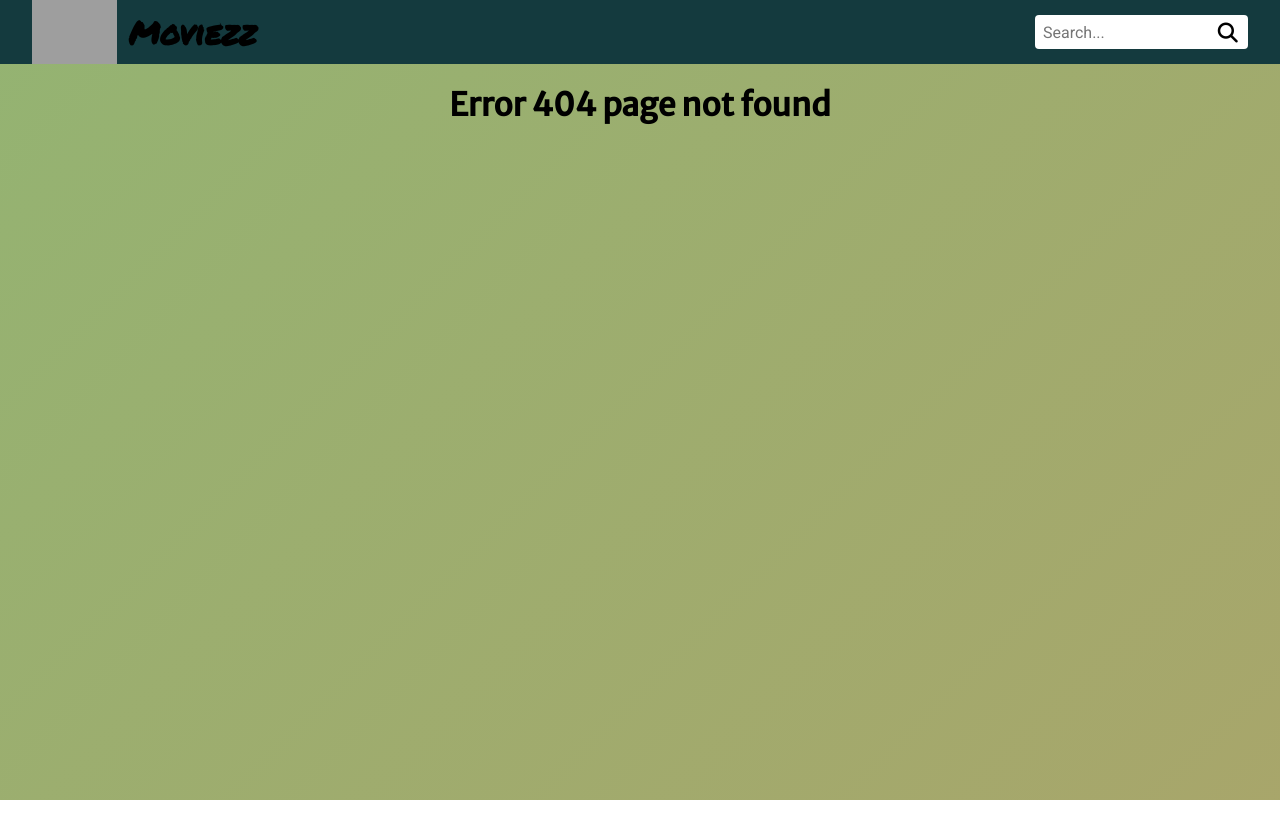
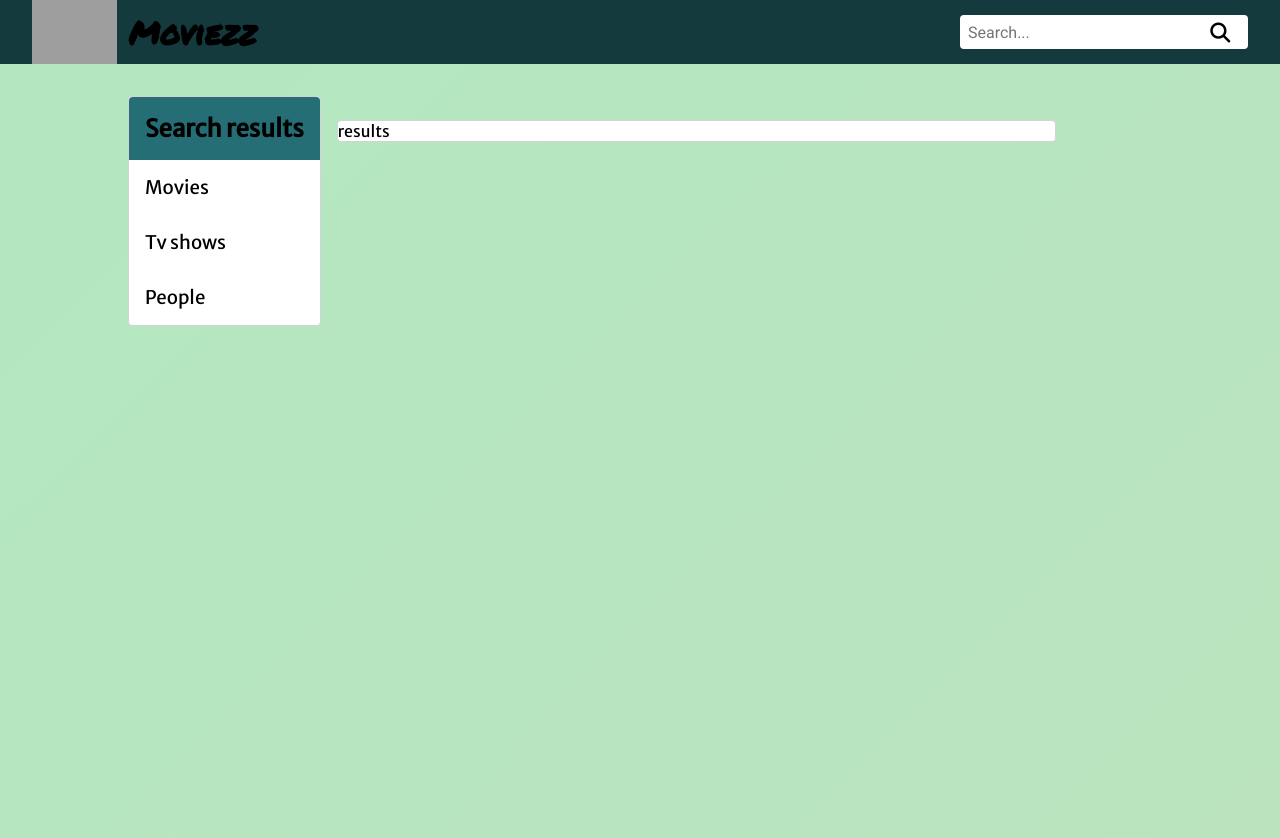
Before and after one commit to PeyonManuel/movie-project, a React (Create React App) app: page /search in a window 1280 px wide. Before the commit this address had no page. Shown: the top 838 px of the page. Before the commit the page ends 800 px from the top, so only its background shows below. Built offline with nearby package versions, Linux system fonts and the light colour scheme; grey boxes are pictures that could not be loaded.

Commit message:
minor fixes and start of search site

```diff
--- a/src/App.js
+++ b/src/App.js
@@ -5,6 +5,7 @@ import PeopleList from './Components/PeopleList';
 import Movie from './Components/Movie-site/Movie';
 import Tv from './Components/Tv-site/Tv';
 import Person from './Components/Person';
+import SearchSite from './Components/SearchSite';
 import Error from './Components/Error';
 import { useReducer, createContext } from 'react';
 import { BrowserRouter as Router, Route, Switch } from 'react-router-dom';
@@ -44,6 +45,11 @@ function App() {
                         path='/person/:id'
                         children={<Person />}
                     ></Route>
+                    <Route
+                        key='search'
+                        path='/search'
+                        children={<SearchSite />}
+                    ></Route>
                     <Route key='*' path='*'>
                         <Error />
                     </Route>
--- a/src/Components/Header.css
+++ b/src/Components/Header.css
@@ -44,6 +44,7 @@
 .searchdiv {
     height: 50%;
     position: relative;
+    width: 20rem;
 }
 
 .autocontainer {
@@ -51,7 +52,7 @@
     position: absolute;
     background-color: white;
     top: 30px;
-    width: 87%;
+    width: calc(100% - 2rem);
     border-bottom-left-radius: 4px;
     border-bottom-right-radius: 4px;
     z-index: 99;
@@ -60,7 +61,7 @@
 .result {
     display: grid;
     grid-template-rows: repeat(2, 1.5rem);
-    grid-template-columns: 20% 65%;
+    grid-template-columns: 15% 85%;
     grid-template-areas:
         'img title'
         'img type';
--- a/src/Components/Header.js
+++ b/src/Components/Header.js
@@ -104,7 +104,7 @@ const Header = () => {
                             onClick={() => handleSearchBarClick()}
                             onKeyDown={(e) => handleSearchonKeyDown(e)}
                         />
-                        <a className='searchbtn' href='asd'>
+                        <a className='searchbtn' href='../search'>
                             <i className='icon fas fa-search fa-lg'></i>
                         </a>
                     </div>
--- a/src/Components/Movie-site/Movie.js
+++ b/src/Components/Movie-site/Movie.js
@@ -10,6 +10,7 @@ import {
 import { useParams } from 'react-router-dom';
 import MovieReducer from './MovieReducer';
 import MovieInfoCard from './MovieInfoCard';
+import Loading from '../Loading'
 import './Movie.css';
 
 const PersonItem = lazy(() => import('../PersonItem'));
@@ -21,7 +22,7 @@ export const MovieContext = createContext();
 
 const Movie = () => {
     const defaultState = {
-        movie: [],
+        movie: '',
         movieCredits: [],
     };
 
@@ -81,12 +82,15 @@ const Movie = () => {
                 '&language=en-US'
         )
             .then((response) => response.json())
-            .then((data) => dispatch({ type: 'SET_MOVIE', payload: data }));
+            .then((data) => {
+                data.status_code !== 34 ?
+                dispatch({ type: 'SET_MOVIE', payload: data }) : window.location.replace("../error");});
     }, [id]); // eslint-disable-line react-hooks/exhaustive-deps
 
-    const { movieCredits } = state;
+    const { movieCredits, movie } = state;
     return (
-        <MovieContext.Provider value={{ dispatch: dispatch, state: state }}>
+        <>
+        {movie ? <MovieContext.Provider value={{ dispatch: dispatch, state: state }}>
             <div className='moviecard'>
                 <MovieInfoCard id={id} />
 
@@ -261,7 +265,8 @@ const Movie = () => {
                     <SimilarMovies id={id} />
                 </Suspense>
             </div>
-        </MovieContext.Provider>
+        </MovieContext.Provider> : <Loading />}
+            </>
     );
 };
 
--- a/src/Components/Person.js
+++ b/src/Components/Person.js
@@ -6,7 +6,7 @@ import Loading from './Loading';
 import './Person.css';
 
 const Person = () => {
-    const [person, setPerson] = useState([]);
+    const [person, setPerson] = useState('');
     const [personCredits, setPersonCredits] = useState([]);
     const [profilePath, setProfilePath] = useState(
         'https://i.imgur.com/sdkYiCr.png'
@@ -51,7 +51,7 @@ const Person = () => {
         );
 
         Promise.all([promise1, promise2]).then((files) => {
-            files[0].json().then((data) => setPerson(data));
+            files[0].json().then((data) => {data.status_code !== 34 ? setPerson(data) : window.location.replace("../error")});
             files[1].json().then((data) => setPersonCredits(data));
         });
     }, [id]); // eslint-disable-line react-hooks/exhaustive-deps
--- /dev/null
+++ b/src/Components/SearchSite.css
@@ -0,0 +1,47 @@
+.search-site {
+  width: 100vw;
+  background-color: rgba(255, 255, 255, 0.5);
+  height: 100vh;
+  padding: 2rem 10vw 2rem 10vw;
+  display: flex;
+  flex-wrap: wrap;
+  align-items: baseline;
+  flex-direction: row;
+}
+
+.box {
+  background-color: white;
+  border: 1px solid lightgray;
+  border-radius: 4px;
+}
+
+.search-selection {
+  width: 25%;
+}
+
+.results-selection > h2 {
+  padding: 1rem;
+  margin-top: 0;
+  margin-bottom: 0;
+  background-color: #256e76;
+  border-top-left-radius: 4px;
+  border-top-right-radius: 4px;
+}
+
+.results-option {
+}
+
+.results-option:hover {
+  background-color: rgba(211, 211, 211, 0.5);
+}
+
+.results-option > h3 {
+  font-weight: 100;
+  margin: 0;
+  padding: 1rem;
+}
+
+.search-results {
+  margin-left: 1rem;
+  width: 70%;
+}
--- /dev/null
+++ b/src/Components/SearchSite.js
@@ -0,0 +1,36 @@
+import React from "react";
+import "./SearchSite.css";
+
+const SearchSite = () => {
+  // useEffect(() => {
+  //     fetch(
+  //         'https://api.themoviedb.org/3/search/multi?api_key=' +
+  //             '792dde4161d1a8ae31ac0fa85780d7fc' +
+  //             '&language=en-US&query=' +
+  //             search +
+  //             '&page=1&include_adult=false'
+  //     )
+  //         .then((response) => response.json())
+  //         .then((data) => setOptions(data.results.slice(0, 10)));
+  // }, [])
+
+  return (
+    <div className="search-site">
+      <div className="results-selection box">
+        <h2>Search results</h2>
+        <div className="results-option">
+          <h3>Movies</h3>
+        </div>
+        <div className="results-option">
+          <h3 className="results-option">Tv shows</h3>
+        </div>
+        <div className="results-option">
+          <h3 className="results-option">People</h3>
+        </div>
+      </div>
+      <div className="search-results box"> results</div>
+    </div>
+  );
+};
+
+export default SearchSite;
--- a/src/Components/Tv-site/Tv.css
+++ b/src/Components/Tv-site/Tv.css
@@ -6,7 +6,7 @@
 }
 
 .tvcard {
-    background-color: rgba(255, 255, 255, 0.768);
+    background-color: rgba(255, 255, 255, 0.5);
     border-radius: 4px;
     padding: 2rem;
     display: grid;
--- a/src/Components/Tv-site/Tv.js
+++ b/src/Components/Tv-site/Tv.js
@@ -10,6 +10,7 @@ import {
 import { useParams } from 'react-router-dom';
 import TvReducer from './TvReducer';
 import TvInfoCard from './TvInfoCard';
+import Loading from '../Loading'
 import './Tv.css';
 
 const PersonItem = lazy(() => import('../PersonItem'));
@@ -21,7 +22,7 @@ export const TvContext = createContext();
 
 const Tv = () => {
     const defaultState = {
-        tv: [],
+        tv: '',
         tvCredits: [],
     };
 
@@ -84,12 +85,15 @@ const Tv = () => {
                 '&language=en-US'
         )
             .then((response) => response.json())
-            .then((data) => dispatch({ type: 'SET_TV', payload: data }));
+            .then((data) => {
+                data.status_code !== 34 ?
+                dispatch({ type: 'SET_TV', payload: data }) : window.location.replace("../error")});
     }, [id]); // eslint-disable-line react-hooks/exhaustive-deps
 
-    const { tvCredits } = state;
+    const { tvCredits, tv } = state;
     return (
-        <TvContext.Provider value={{ dispatch: dispatch, state: state }}>
+        <>
+        {tv ? <TvContext.Provider value={{ dispatch: dispatch, state: state }}>
             <div className='tvcard'>
                 <TvInfoCard id={id} />
                 {tvCredits.cast && (
@@ -261,7 +265,8 @@ const Tv = () => {
                     <SimilarTvShows id={id} />
                 </Suspense>
             </div>
-        </TvContext.Provider>
+        </TvContext.Provider> : <Loading />}
+        </>
     );
 };
 
```
